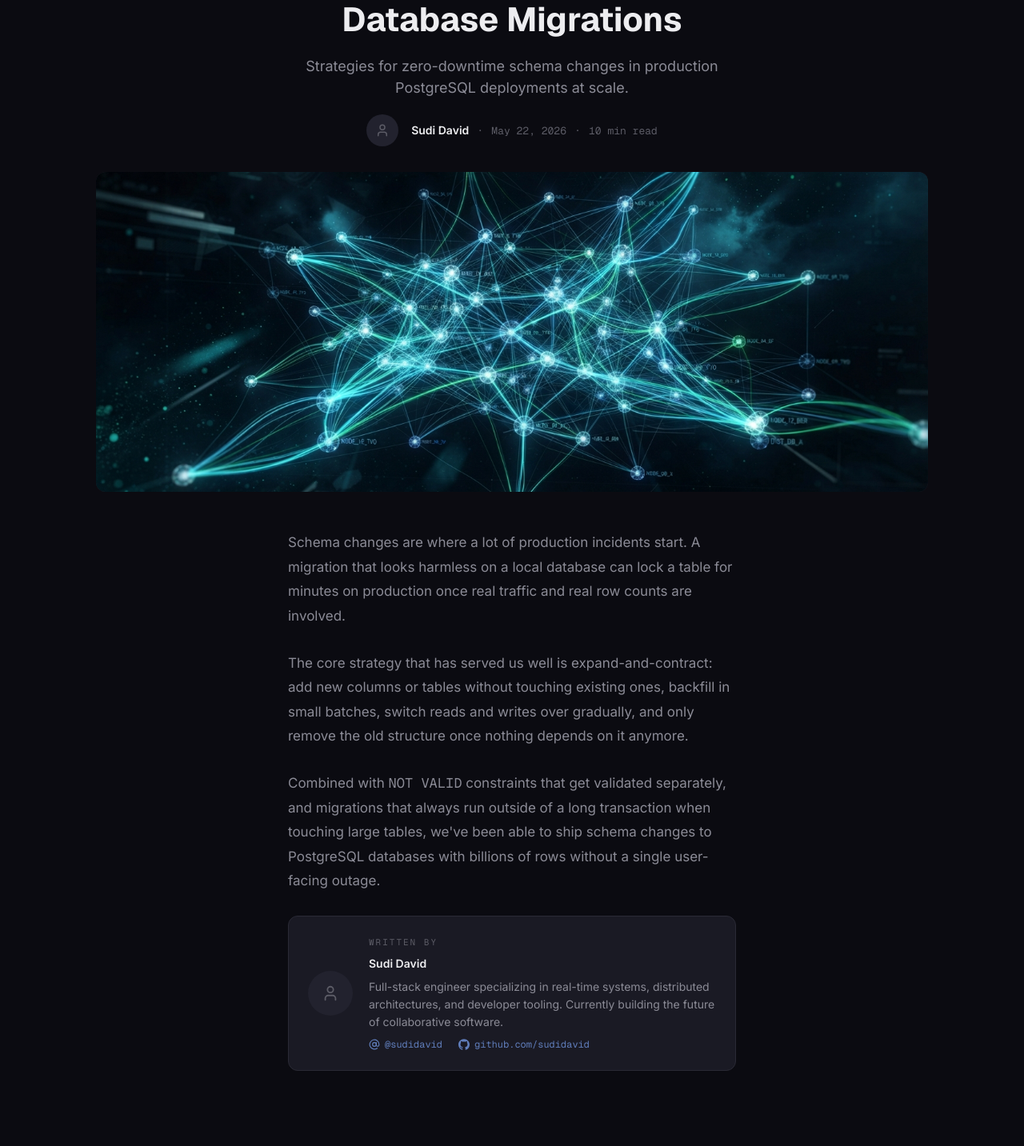
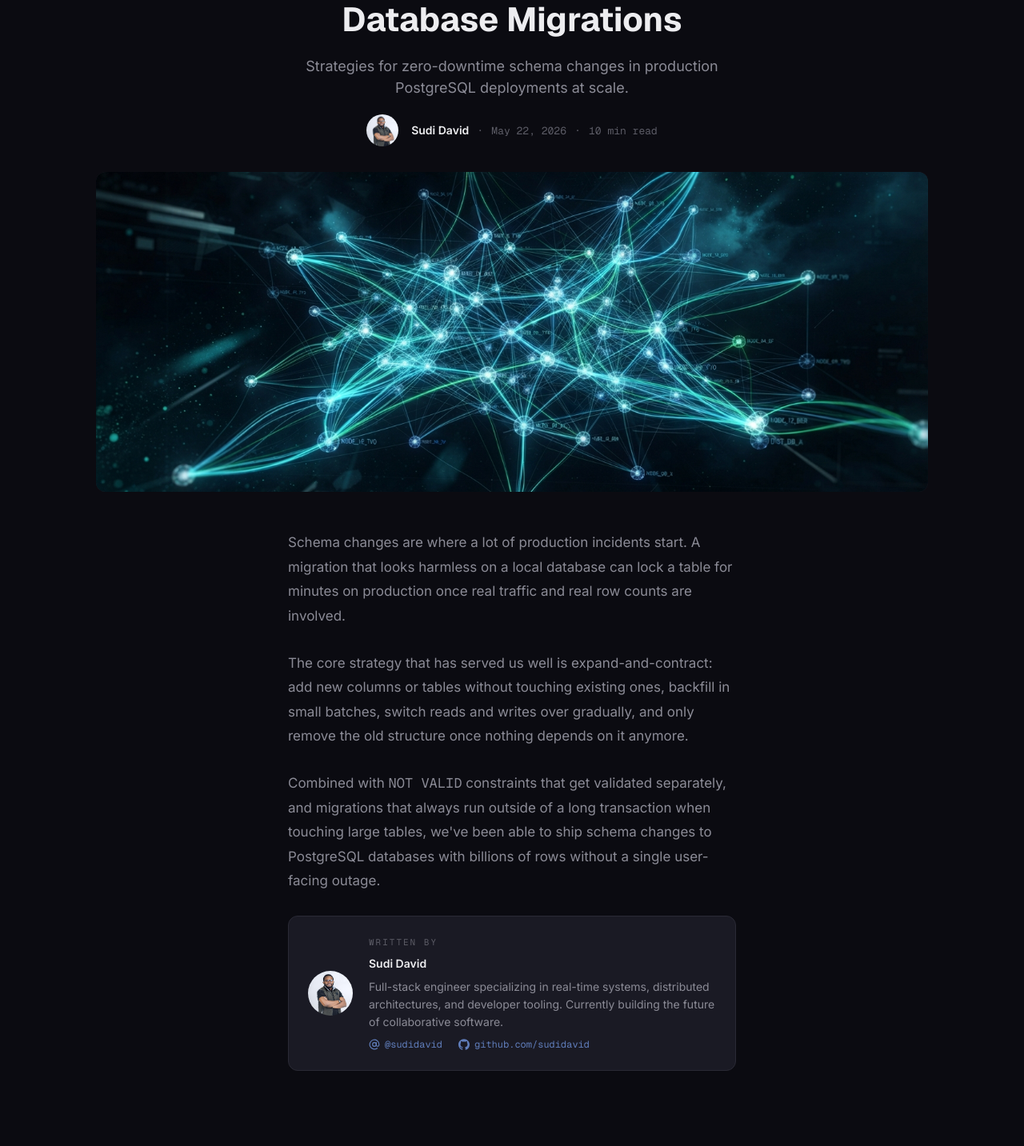
Before and after one commit to SudiDav/sudi.dev, a Next.js app: page /blog/a-practical-guide-to-database-migrations in a window 1280 px wide. Shown: the part 246-1679 px from the top of the page at 80% size. Built offline with nearby package versions, Linux system fonts and the light colour scheme.

Commit message:
feat: use real profile photo across the site

```diff
--- a/app/about/page.tsx
+++ b/app/about/page.tsx
@@ -19,6 +19,7 @@ import { SiteFooter } from '@/components/site-footer'
 import { PageIntro } from '@/components/page-intro'
 import { GithubIcon, TwitterIcon, LinkedinIcon } from '@/components/brand-icons'
 import { PAGE_GUTTER } from '@/components/layout'
+import { getSettings } from '@/lib/site'
 
 export const metadata: Metadata = {
   title: 'About | Sudi David',
@@ -120,7 +121,9 @@ function SectionHeading({ label, title }: { label: string; title: string }) {
   )
 }
 
-export default function AboutPage() {
+export default async function AboutPage() {
+  const settings = await getSettings()
+
   return (
     <div className="flex min-h-screen flex-col bg-bg-primary">
       <SiteHeader />
@@ -132,8 +135,8 @@ export default function AboutPage() {
         <section className={`flex flex-col items-center gap-14 py-12 lg:flex-row ${PAGE_GUTTER}`}>
           <div className="relative h-[420px] w-full shrink-0 overflow-hidden rounded-xl border border-border bg-bg-elevated lg:w-[340px]">
             <Image
-              src="/images/generated-1784965976593.png"
-              alt="Sudi David"
+              src={settings.portrait ?? settings.avatar}
+              alt={settings.displayName}
               fill
               sizes="(max-width: 1024px) 100vw, 340px"
               className="object-cover"
--- a/app/blog/[slug]/page.tsx
+++ b/app/blog/[slug]/page.tsx
@@ -2,7 +2,7 @@ import type { Metadata } from 'next'
 import Image from 'next/image'
 import Link from 'next/link'
 import { notFound } from 'next/navigation'
-import { ArrowRight, User, Copy, AtSign } from 'lucide-react'
+import { ArrowRight, Copy, AtSign } from 'lucide-react'
 import { GithubIcon } from '@/components/brand-icons'
 import { MDXRemote } from 'next-mdx-remote/rsc'
 import { SiteHeader } from '@/components/site-header'
@@ -11,6 +11,7 @@ import { ArticleItem } from '@/components/article-item'
 import { ArticleComments } from '@/components/article-comments'
 import { TechBadge } from '@/components/tech-badge'
 import { getPost, getPosts } from '@/lib/content'
+import { getSettings } from '@/lib/site'
 import { formatPostDate } from '@/lib/format'
 
 export async function generateStaticParams() {
@@ -98,7 +99,10 @@ export default async function ArticlePage({ params }: { params: Promise<{ slug:
   const post = await getPost(slug)
   if (!post) notFound()
 
-  const related = (await getPosts()).filter((other) => other.slug !== post.slug).slice(0, 2)
+  const [related, settings] = await Promise.all([
+    getPosts().then((all) => all.filter((other) => other.slug !== post.slug).slice(0, 2)),
+    getSettings(),
+  ])
 
   return (
     <div className="flex min-h-screen flex-col bg-bg-primary">
@@ -130,11 +134,17 @@ export default async function ArticlePage({ params }: { params: Promise<{ slug:
           </p>
 
           <div className="flex items-center gap-4">
-            <span className="flex size-10 items-center justify-center rounded-full bg-bg-elevated">
-              <User size={18} className="text-text-tertiary" />
-            </span>
+            <Image
+              src={settings.avatar}
+              alt=""
+              width={40}
+              height={40}
+              className="size-10 rounded-full object-cover"
+            />
             <div className="flex flex-wrap items-center gap-3">
-              <span className="text-sm font-semibold text-text-primary">Sudi David</span>
+              <span className="text-sm font-semibold text-text-primary">
+                {settings.displayName}
+              </span>
               <span className="text-sm text-text-tertiary">·</span>
               <span className="font-mono text-[13px] text-text-tertiary">
                 {formatPostDate(post.date)}
@@ -181,14 +191,20 @@ export default async function ArticlePage({ params }: { params: Promise<{ slug:
 
           {/* Author Bio Card — ROW, padding 24, gap 20, radius 12 */}
           <div className="flex items-center gap-5 rounded-xl border border-border bg-bg-card p-6">
-            <span className="flex size-14 shrink-0 items-center justify-center rounded-full bg-bg-elevated">
-              <User size={22} className="text-text-tertiary" />
-            </span>
+            <Image
+              src={settings.avatar}
+              alt=""
+              width={56}
+              height={56}
+              className="size-14 shrink-0 rounded-full object-cover"
+            />
             <div className="flex flex-col gap-2">
               <span className="font-mono text-[11px] tracking-[2px] text-text-tertiary">
                 WRITTEN BY
               </span>
-              <span className="text-sm font-semibold text-text-primary">Sudi David</span>
+              <span className="text-sm font-semibold text-text-primary">
+                {settings.displayName}
+              </span>
               <p className="text-sm leading-[1.6] text-text-secondary">
                 Full-stack engineer specializing in real-time systems, distributed architectures,
                 and developer tooling. Currently building the future of collaborative software.
--- a/content/site.json
+++ b/content/site.json
@@ -1,6 +1,7 @@
 {
   "displayName": "Sudi David",
-  "avatar": "/images/generated-1784965046774.png",
+  "avatar": "/images/sudi.jpeg",
+  "portrait": "/images/sudi.jpeg",
   "email": "sudi@sudidavid.dev",
   "bio": "Full-stack engineer specializing in real-time systems, distributed architectures, and developer tooling.",
   "location": "San Francisco, CA",
--- a/lib/site.ts
+++ b/lib/site.ts
@@ -10,6 +10,8 @@ export type SiteSettings = {
   displayName: string
   /** Path under /public. There is no asset store yet, so this is a path, not an upload. */
   avatar: string
+  /** The larger About-page portrait. Falls back to `avatar` when unset. */
+  portrait?: string
   email: string
   bio: string
   location: string
```
Also changed, not shown: public/images/sudi.jpeg (added).
